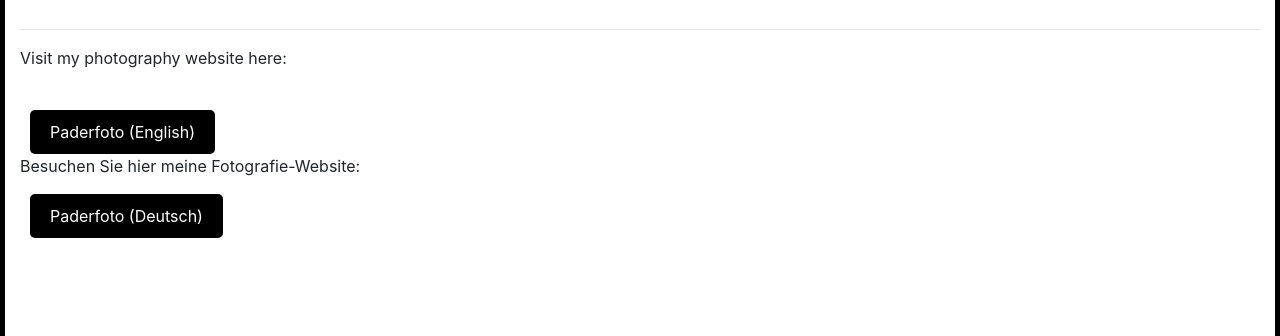
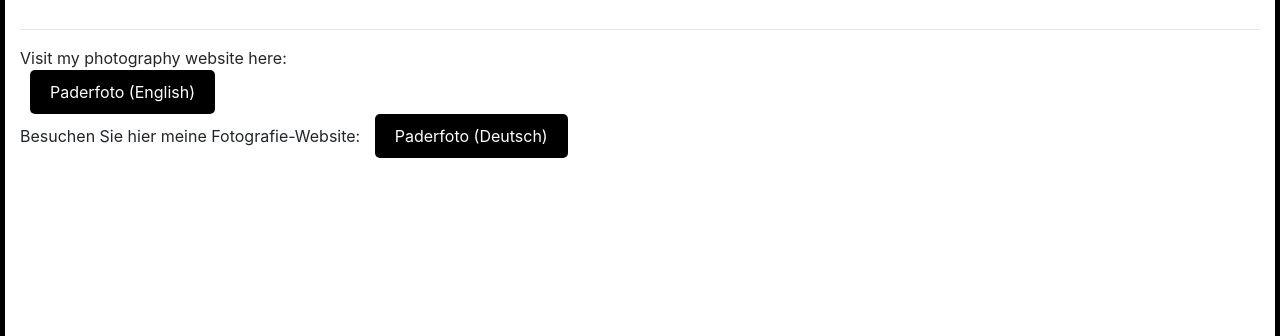
Before and after one commit to farshad68/farshad68.github.io, a plain HTML site: page index.html in a window 1280 px wide. Shown: the part 123-459 px from the top of the page. Drawn offline with nearby package versions, Linux system fonts and the light colour scheme.

Commit message:
Update index.html

```diff
--- a/index.html
+++ b/index.html
@@ -14,13 +14,17 @@
     		</div>
 		<hr/>
 <div>
-	<p>
+	<div>
+	<span>
 		Visit my photography website here:
-	</p>
+	</span>
 	<br/>
 <a href="https://paderfoto.de/en/" class="paderfoto" title="Paderborn Professional Photo Studio">Paderfoto (English)</a> <br/>
-	<p>Besuchen Sie hier meine Fotografie-Website:</p>
+		</div>
+	<div>
+	<span>Besuchen Sie hier meine Fotografie-Website:</span>
       <a href="https://paderfoto.de/de/" class="paderfoto" title="Professionelles Fotostudio Paderborn">Paderfoto (Deutsch)</a>
+		</div>
 </div>
   <div class="effect jaques">
 
```
